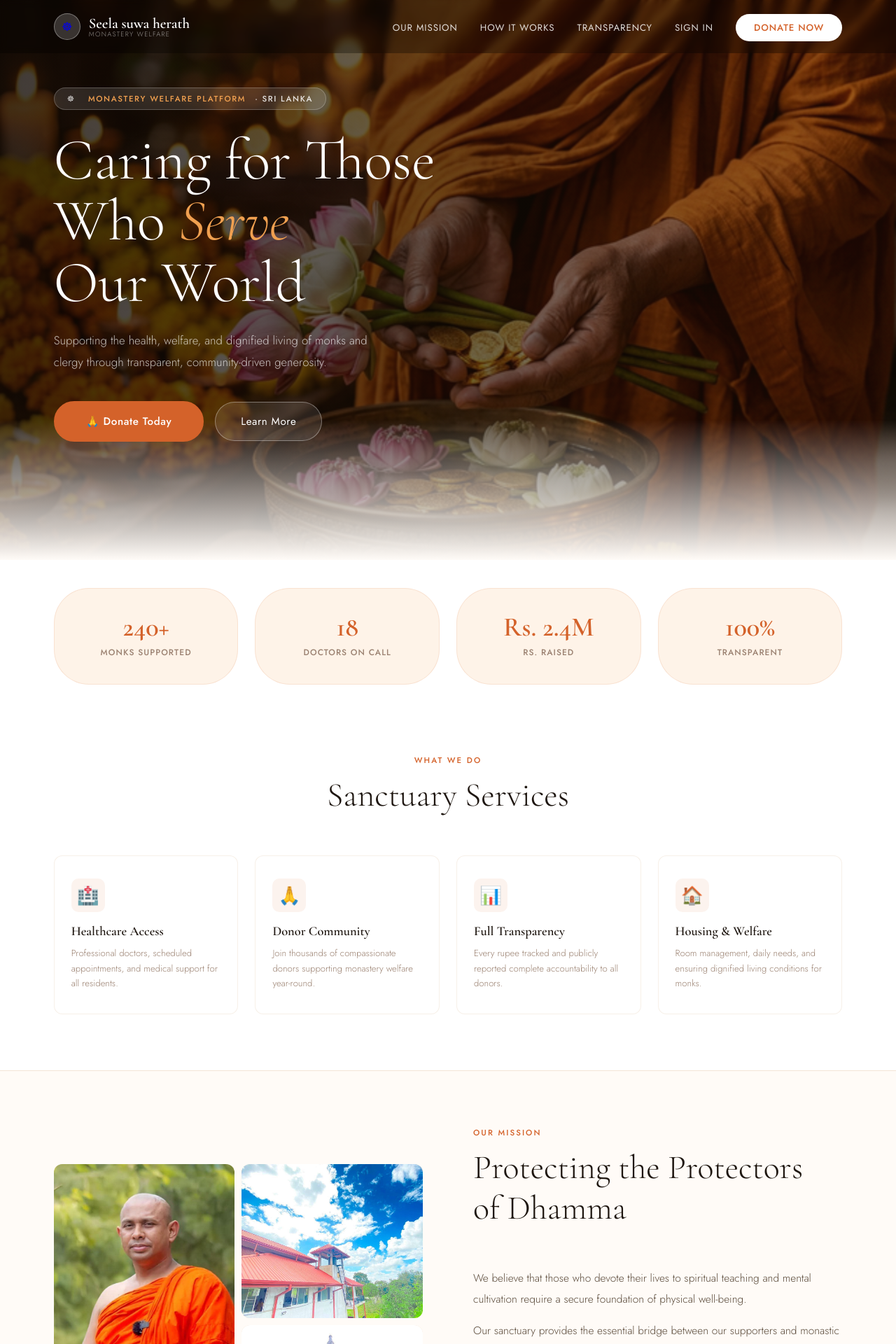
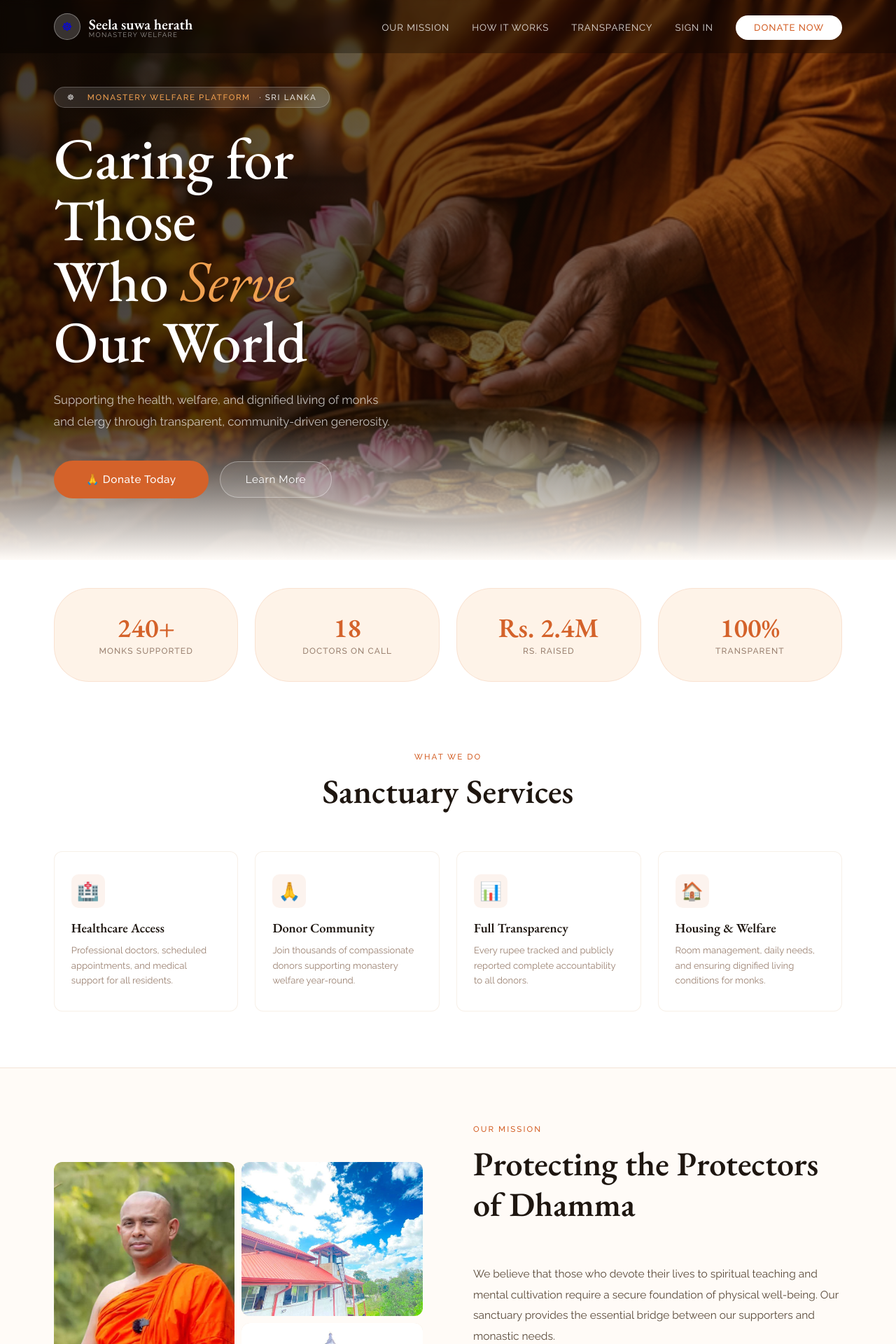
Before and after one commit to Nethmi2001-hash/test, a PHP site: page /test/ in a window 1280 px wide. Shown: the top 1920 px of the page at 70% size. Run offline with PHP 8.4, Linux system fonts and the light colour scheme.

Commit message:
fineish footer colour

```diff
--- a/index.php
+++ b/index.php
@@ -6,7 +6,7 @@
     <meta name="viewport" content="width=device-width, initial-scale=1.0">
     <title>Seela suwa herath — Monastery Welfare & Donation</title>
     <link rel="preconnect" href="https://fonts.googleapis.com">
-    <link href="https://fonts.googleapis.com/css2?family=Cormorant+Garamond:ital,wght@0,300;0,400;0,600;1,300;1,400&family=Jost:wght@300;400;500;600&display=swap" rel="stylesheet">
+    <link href="https://fonts.googleapis.com/css2?family=EB+Garamond:ital,wght@0,400;0,500;0,600;1,400&family=Raleway:wght@400;500;600;700&display=swap" rel="stylesheet">
     <style>
         *,*::before,*::after{box-sizing:border-box;margin:0;padding:0}
         :root{
@@ -16,7 +16,7 @@
             --border:rgba(210,170,130,0.28);
         }
         html{scroll-behavior:smooth}
-        body{font-family:'Jost',sans-serif;font-weight:300;background:var(--white);color:var(--text-dark);overflow-x:hidden;padding-top:76px}
+        body{font-family:'Raleway',sans-serif;font-weight:400;background:var(--white);color:var(--text-dark);overflow-x:hidden;padding-top:76px}
 
         /* NAV */
         nav{position:fixed;top:0;left:0;right:0;z-index:200;padding:0 6%;height:76px;display:flex;align-items:center;justify-content:space-between;transition:background .4s,box-shadow .4s;background:rgba(0,0,0,.3);backdrop-filter:blur(6px)}
@@ -24,7 +24,7 @@
         .nav-logo{display:flex;align-items:center;gap:12px;text-decoration:none}
         .nav-logo-mark{width:38px;height:38px;background:rgba(255,255,255,.18);border:1.5px solid rgba(255,255,255,.35);border-radius:50%;display:flex;align-items:center;justify-content:center;font-size:17px;transition:background .4s,border-color .4s}
         nav.scrolled .nav-logo-mark{background:linear-gradient(135deg,var(--orange),var(--orange-light));border-color:transparent}
-        .nav-logo-name{font-family:'Cormorant Garamond',serif;font-size:1.3rem;font-weight:600;color:var(--white);transition:color .4s}
+        .nav-logo-name{font-family:'EB Garamond',serif;font-size:1.3rem;font-weight:600;color:var(--white);transition:color .4s}
         nav.scrolled .nav-logo-name{color:var(--text-dark)}
         .nav-logo-sub{font-size:.6rem;color:rgba(255,255,255,.55);letter-spacing:.13em;text-transform:uppercase;display:block;margin-top:-4px;transition:color .4s}
         nav.scrolled .nav-logo-sub{color:var(--text-light)}
@@ -44,10 +44,10 @@
         .hero-img-fallback{position:absolute;inset:0;background:linear-gradient(160deg,#3D1F0A 0%,#7A3A1A 45%,#C06030 100%);display:none}
         .hero-overlay{position:absolute;inset:0;z-index:1;background:linear-gradient(to right,rgba(15,8,3,.72) 0%,rgba(15,8,3,.45) 55%,rgba(15,8,3,.12) 100%)}
         .hero-overlay-btm{position:absolute;bottom:0;left:0;right:0;z-index:2;height:200px;background:linear-gradient(to top,rgba(255,251,247,1) 0%,transparent 100%)}
-        .hero-content{position:relative;z-index:3;padding:0 6% 120px;max-width:700px}
+        .hero-content{position:relative;z-index:3;padding:80px 6% 120px;max-width:700px}
         .hero-badge{display:inline-flex;align-items:center;gap:8px;background:rgba(255,255,255,.12);border:1px solid rgba(255,255,255,.22);backdrop-filter:blur(8px);padding:7px 18px;border-radius:40px;font-size:.72rem;font-weight:500;letter-spacing:.14em;text-transform:uppercase;color:rgba(255,255,255,.85);margin-bottom:28px}
         .hero-badge span{color:var(--orange-light)}
-        .hero-title{font-family:'Cormorant Garamond',serif;font-size:clamp(3rem,6.5vw,5.8rem);font-weight:300;line-height:1.05;color:var(--white);margin-bottom:24px;text-shadow:0 2px 32px rgba(0,0,0,.3)}
+        .hero-title{font-family:'EB Garamond',serif;font-size:clamp(3rem,6.5vw,5.8rem);font-weight:500;line-height:1.05;color:var(--white);margin-bottom:24px;text-shadow:0 2px 32px rgba(0,0,0,.3)}
         .hero-title em{font-style:italic;color:var(--orange-light)}
         .hero-desc{font-size:1.05rem;color:rgba(255,255,255,.72);max-width:480px;line-height:1.85;margin-bottom:40px}
         .hero-btns{display:flex;align-items:center;gap:16px;flex-wrap:wrap}
@@ -61,18 +61,18 @@
         .stats-wrapper{display:flex;width:100%;max-width:1200px;gap:24px;flex-wrap:wrap;justify-content:center;margin:0 auto}
         .stat-box{flex:0 1 calc(25% - 18px);min-width:200px;padding:36px 28px;text-align:center;background:var(--cream);border-radius:50px;border:1.5px solid rgba(212,98,42,.12);position:relative;transition:all .3s}
         .stat-box:hover{border-color:var(--orange-light);transform:translateY(-4px);box-shadow:0 12px 36px rgba(212,98,42,.12)}
-        .stat-num{font-family:'Cormorant Garamond',serif;font-size:2.4rem;font-weight:600;color:var(--orange);line-height:1}
+        .stat-num{font-family:'EB Garamond',serif;font-size:2.4rem;font-weight:600;color:var(--orange);line-height:1}
         .stat-lbl{font-size:.75rem;color:var(--text-light);letter-spacing:.09em;text-transform:uppercase;margin-top:8px;font-weight:500}
 
         /* FEATURES — extra top padding for overlapping stats bar */
         .features{background:var(--white);padding:60px 6% 80px;position:relative;z-index:5;text-align:center}
         .sec-label{font-size:.72rem;font-weight:500;letter-spacing:.18em;text-transform:uppercase;color:var(--orange);display:block;margin-bottom:14px}
-        .sec-title{font-family:'Cormorant Garamond',serif;font-size:clamp(2rem,3.8vw,3rem);font-weight:300;line-height:1.2;color:var(--text-dark);margin-bottom:56px;background:transparent;padding:0;border-radius:0;border:none;display:block}
+        .sec-title{font-family:'EB Garamond',serif;font-size:clamp(2rem,3.8vw,3rem);font-weight:600;line-height:1.2;color:var(--text-dark);margin-bottom:56px;background:transparent;padding:0;border-radius:0;border:none;display:block}
         .feat-grid{display:grid;grid-template-columns:repeat(4,1fr);gap:24px}
         .feat-card{padding:32px 24px;border:1.5px solid rgba(210,170,130,.18);border-radius:12px;background:var(--white);transition:all .3s;text-align:left}
         .feat-card:hover{border-color:var(--orange-light);transform:translateY(-4px);box-shadow:0 12px 36px rgba(212,98,42,.1)}
         .feat-icon{width:48px;height:48px;background:rgba(212,98,42,.08);border-radius:10px;display:flex;align-items:center;justify-content:center;font-size:1.6rem;margin-bottom:16px}
-        .feat-title{font-family:'Cormorant Garamond',serif;font-size:1.15rem;font-weight:600;color:var(--text-dark);margin-bottom:10px}
+        .feat-title{font-family:'EB Garamond',serif;font-size:1.15rem;font-weight:600;color:var(--text-dark);margin-bottom:10px}
         .feat-desc{font-size:.82rem;color:var(--text-light);line-height:1.65}
 
         /* MISSION */
@@ -85,9 +85,9 @@
         .gal-img:not(.tall){height:220px}
         .mission-body{font-size:.97rem;color:var(--text-mid);line-height:1.9;margin-bottom:16px}
         .mission-quote{padding:18px 22px;border-left:3px solid var(--orange);background:var(--white);border-radius:0 10px 10px 0;margin:24px 0}
-        .mission-quote p{font-family:'Cormorant Garamond',serif;font-size:1.12rem;font-style:italic;color:var(--text-dark);line-height:1.6}
+        .mission-quote p{font-family:'EB Garamond',serif;font-size:1.5rem;font-style:italic;color:var(--text-dark);line-height:1.6;font-weight:400}
         .inl-stats{display:flex;gap:28px;margin-top:28px;padding-top:24px;border-top:1px solid var(--border)}
-        .inl-num{font-family:'Cormorant Garamond',serif;font-size:1.8rem;font-weight:600;color:var(--orange)}
+        .inl-num{font-family:'EB Garamond',serif;font-size:1.8rem;font-weight:600;color:var(--orange)}
         .inl-lbl{font-size:.72rem;color:var(--text-light);letter-spacing:.07em;text-transform:uppercase}
 
         /* HOW */
@@ -100,7 +100,7 @@
         .step-c{width:80px;height:80px;margin:0 auto 22px;border-radius:50%;background:var(--orange-pale);border:2px solid rgba(212,98,42,.15);display:flex;align-items:center;justify-content:center;font-size:1.7rem;position:relative;z-index:1;transition:all .3s}
         .step:hover .step-c{background:var(--orange);border-color:var(--orange);transform:scale(1.08)}
         .step-n{position:absolute;top:-6px;right:-6px;width:24px;height:24px;background:var(--orange);color:#fff;border-radius:50%;font-size:.7rem;font-weight:600;display:flex;align-items:center;justify-content:center}
-        .step-title{font-family:'Cormorant Garamond',serif;font-size:1.3rem;font-weight:600;color:var(--text-dark);margin-bottom:10px}
+        .step-title{font-family:'EB Garamond',serif;font-size:1.3rem;font-weight:600;color:var(--text-dark);margin-bottom:10px}
         .step-desc{font-size:.85rem;color:var(--text-light);line-height:1.75}
 
         /* DONATE CTA */
@@ -119,16 +119,16 @@
         /* TESTIMONIAL */
         .testi{background:var(--cream);border-top:1px solid var(--border);padding:80px 6%}
         .testi-inner{max-width:860px;margin:0 auto;text-align:center}
-        .testi-q{font-family:'Cormorant Garamond',serif;font-size:clamp(1.4rem,2.5vw,2rem);font-weight:300;font-style:italic;color:var(--text-dark);line-height:1.55;margin-bottom:24px}
+        .testi-q{font-family:'EB Garamond',serif;font-size:clamp(1.4rem,2.5vw,2rem);font-weight:400;font-style:italic;color:var(--text-dark);line-height:1.55;margin-bottom:24px}
         .testi-q::before{content:'\201C';color:var(--orange)}
         .testi-q::after{content:'\201D';color:var(--orange)}
         .testi-auth{font-size:.83rem;color:var(--text-light);letter-spacing:.08em;text-transform:uppercase}
         .testi-auth strong{color:var(--text-mid);font-weight:500}
 
         /* FOOTER */
-        footer{background:var(--text-dark);padding:60px 6% 28px}
+        footer{background:#4A3B32;padding:60px 6% 28px}
         .foot-grid{max-width:1100px;margin:0 auto;display:grid;grid-template-columns:2fr 1fr 1fr 1fr;gap:48px;padding-bottom:40px;border-bottom:1px solid rgba(255,255,255,.07);margin-bottom:24px}
-        .foot-brand{font-family:'Cormorant Garamond',serif;font-size:1.5rem;color:#fff;margin-bottom:12px}
+        .foot-brand{font-family:'EB Garamond',serif;font-size:1.5rem;color:#fff;margin-bottom:12px;font-weight:600}
         .foot-tag{font-size:.84rem;color:rgba(255,255,255,.38);line-height:1.7;max-width:240px}
         .foot-col h4{font-size:.68rem;font-weight:500;letter-spacing:.14em;text-transform:uppercase;color:rgba(255,255,255,.28);margin-bottom:14px}
         .foot-col ul{list-style:none}
@@ -222,8 +222,7 @@
         <div>
             <span class="sec-label">Our Mission</span>
             <h2 class="sec-title">Protecting the Protectors<br>of Dhamma</h2>
-            <p class="mission-body">We believe that those who devote their lives to spiritual teaching and mental cultivation require a secure foundation of physical well-being.</p>
-            <p class="mission-body">Our sanctuary provides the essential bridge between our supporters and monastic needs.</p>
+            <p class="mission-body">We believe that those who devote their lives to spiritual teaching and mental cultivation require a secure foundation of physical well-being. Our sanctuary provides the essential bridge between our supporters and monastic needs.</p>
             <div class="mission-quote"><p>"Health is the greatest gift, contentment the greatest wealth, faithfulness the best relationship."</p></div>
             <div class="inl-stats">
                 <div><div class="inl-num">98%</div><div class="inl-lbl">Funds Utilised</div></div>
```
